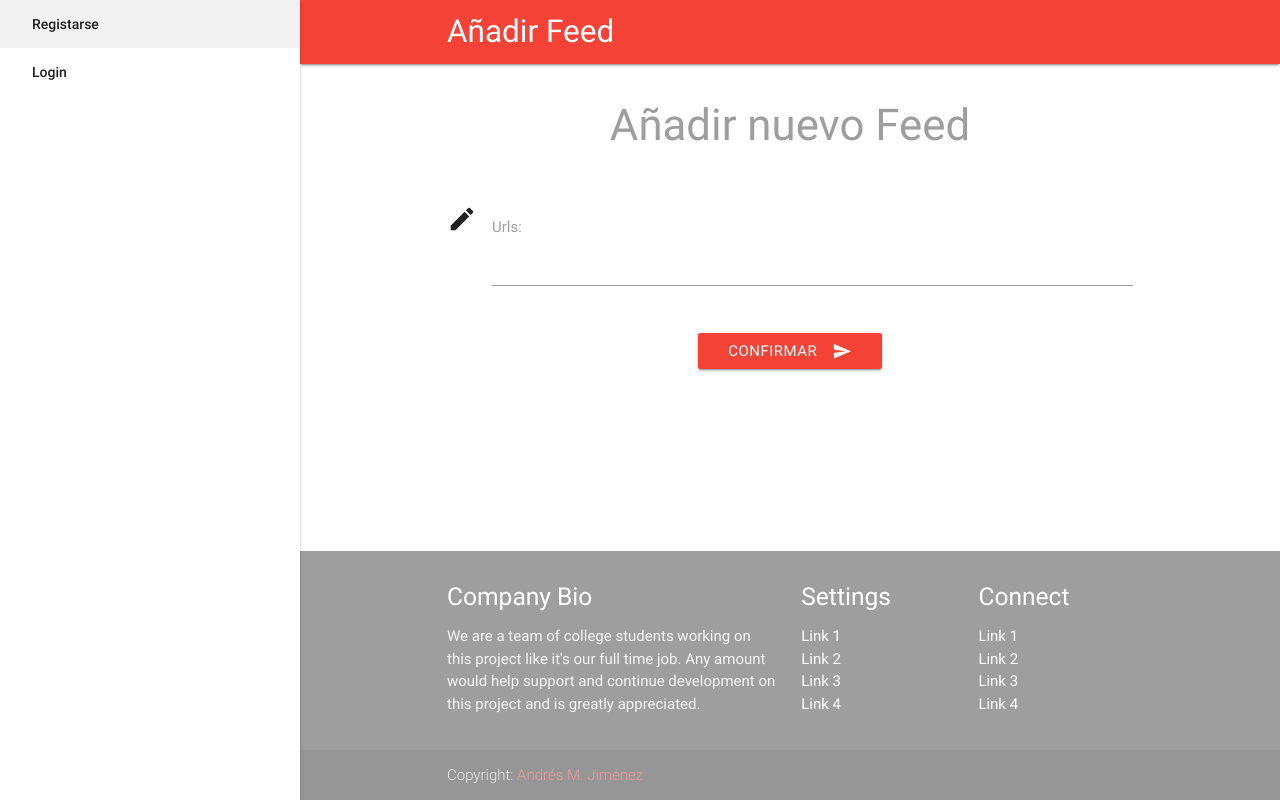
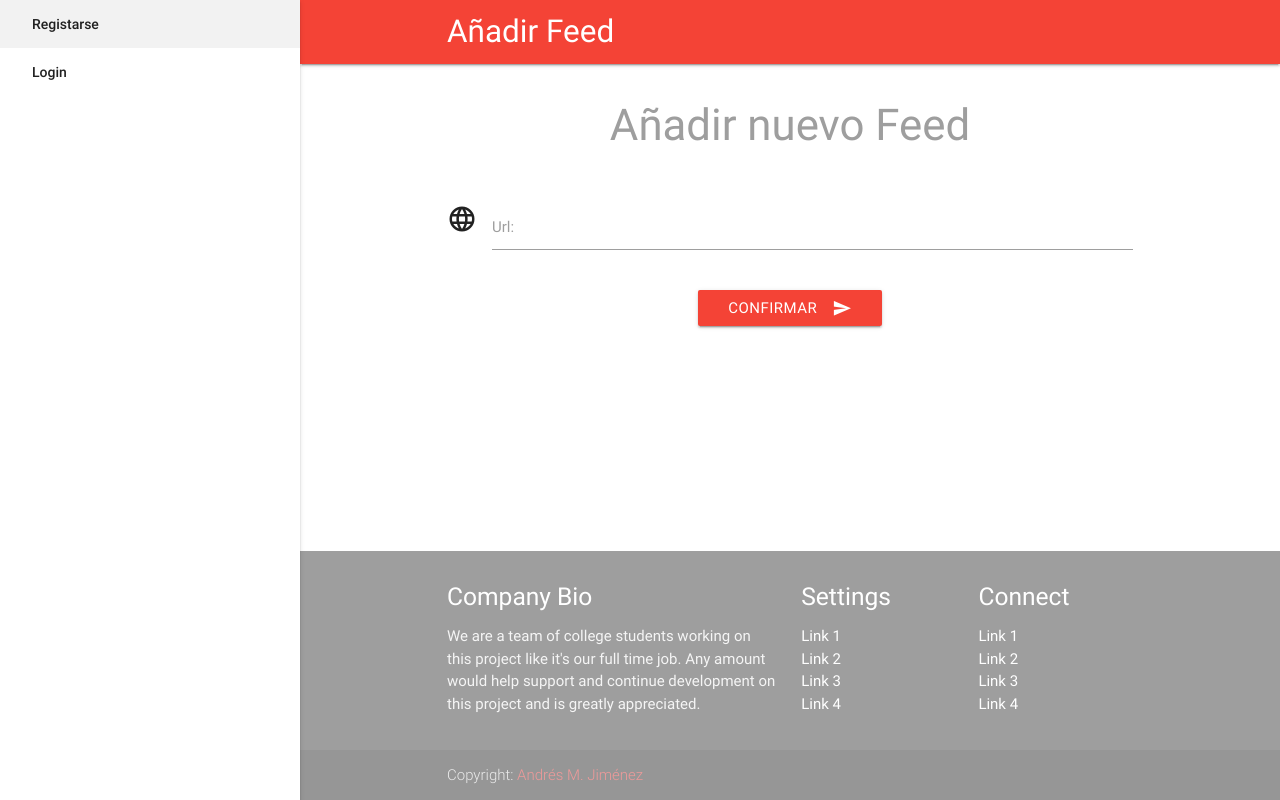
Before and after one commit to andjimrio/LTN, a Django app: template templates/feed/feed_create.html in a window 1280 px wide. Run offline with Django 3.2, Linux system fonts and the light colour scheme; the template is opened without the code that fills it: values that come from a table or form of the project are taken from there, others are empty; some libraries are stand-ins or nearby versions.

Commit message:
Añadido create feed

```diff
--- a/Application/forms.py
+++ b/Application/forms.py
@@ -24,3 +24,8 @@ class UserProfileForm(forms.Form):
     urls = forms.CharField(widget=forms.Textarea(attrs={'class' : 'materialize-textarea'}))
 
     pass
+
+class FeedForm(forms.Form):
+    url = forms.URLField(widget=forms.URLInput(attrs={'class' : 'validate'}))
+
+    pass
--- a/LTNews/urls.py
+++ b/LTNews/urls.py
@@ -21,19 +21,20 @@ from django.core.urlresolvers import reverse_lazy
 from django.contrib import admin
 
 from Application import views
-from Application.view import feed_view
-from Application.view import item_view
+from Application.view import feed_views
+from Application.view import item_views
 import haystack.urls
 
 urlpatterns = [
     url(r'^admin/', admin.site.urls),
     url(r'^$', views.home, name='home'),
 
-    url(r'^feeds/', item_view.item_list, name='feeds'),
-    url(r'^article/(?P<idItem>\w+)/', item_view.item_view, name='article'),
+    url(r'^feed/view/(?P<idFeed>\w+)/', feed_views.feed_view, name='feed'),
+    url(r'^profile/', feed_views.feed_list, name='profile'),
+    url(r'^feed/create/', feed_views.feed_create, name='feed_create'),
 
-    url(r'^feed/(?P<idFeed>\w+)/', feed_view.feed_view, name='feed'),
-    url(r'^profile/', feed_view.feed_list, name='profile'),
+    url(r'^feeds/', item_views.item_list, name='feeds'),
+    url(r'^article/(?P<idItem>\w+)/', item_views.item_view, name='article'),
 
     url(r'^register/', views.register, name='register'),
     url(r'^login/', login, {'template_name':'login.html'}, name='login'),
--- a/templates/feed/feed_create.html
+++ b/templates/feed/feed_create.html
@@ -10,22 +10,26 @@
             <div class="col s12 input-field">
                 <h3 class="{{ color_secondary }}-text  center">Añadir nuevo Feed</h3>
                 <br>
-        {% if form.errors %}
+        {% if feed_form.errors or error %}
             <ul class="collection with-header red-text text-darken-4">
                 <li class="collection-header"><h4>Errores</h4></li>
-                {% for error in  form.non_field_errors %}
+                {% for error in  feed_form.non_field_errors %}
                     <li class="collection-item">{{error|escape }}</li>
                 {% endfor %}
+                {% if error %}
+                    <li class="collection-item">El link no se procesó correctamente</li>
+                {% endif %}
             </ul>
             <br>
         {% endif %}
-        <form id="register" method="POST" action="{% url 'feed_create' %}">
+
+        <form id="feed_form" method="POST" action="{% url 'feed_create' %}">
             {% csrf_token %}
 
             {% for field in feed_form %}
             <div class="row">
                 <div class="col s12 input-field">
-                    <i class="material-icons prefix">mode_edit</i>
+                    <i class="material-icons prefix">language</i>
                     {{ field }}
                     {{ field.label_tag }}
                     <em class="error">{% for error in  field.errors %}{{ error }}{% endfor %}</em>
--- a/templates/feed/feed_list.html
+++ b/templates/feed/feed_list.html
@@ -26,7 +26,7 @@
 
                 <br>
 
-                <a class="btn waves-effect waves-light {{ color_primary }}" href="">
+                <a class="btn waves-effect waves-light {{ color_primary }}" href="{% url 'feed_create' %}">
                     Nuevo Feed <i class="material-icons right">send</i>
                 </a>
             </div>
```
Also changed, not shown: Application/view/feed_views.py (renamed from Application/view/feed_view.py, +13 -11 lines), Application/view/item_views.py (renamed from Application/view/item_view.py).
